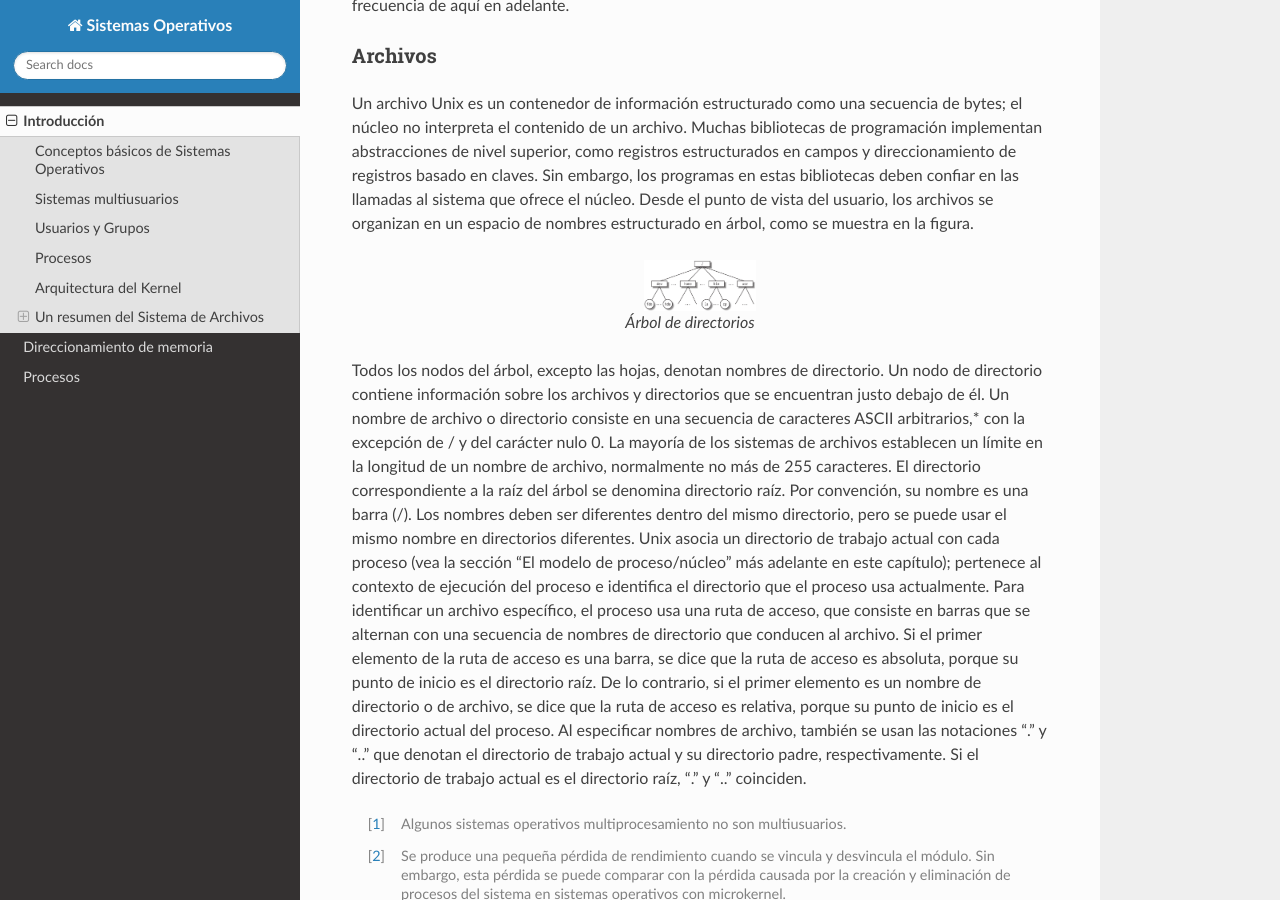
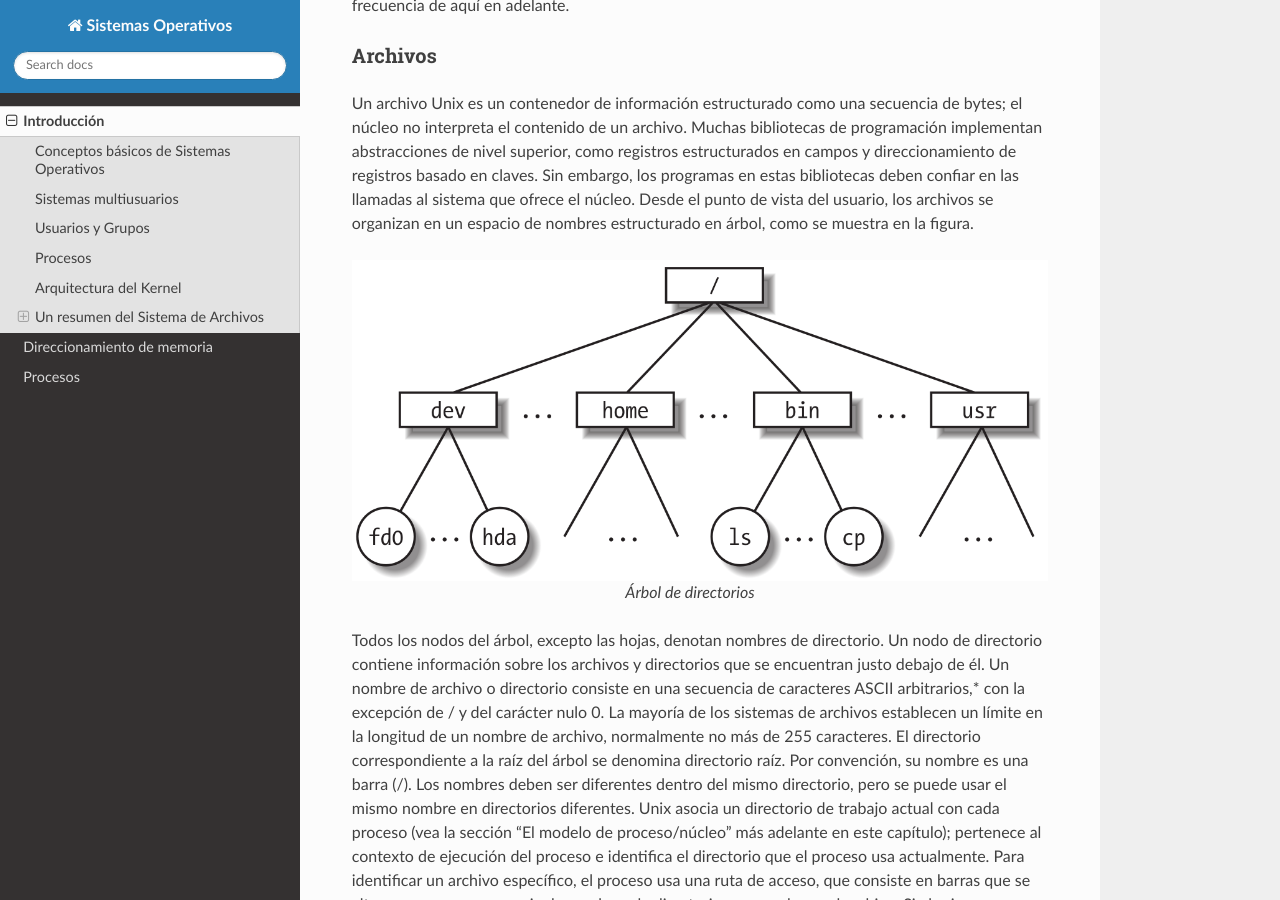
Before and after one commit to educonstantin/so, a Sphinx documentation site: the page built from docs/source/introduccion.rst, in a window 1280 px wide and 900 px high, scrolled down 5038 px. Built offline with Sphinx 7.4.7 and the Read the Docs theme 3.1.0, drawn with Linux system fonts in a browser that asks for light colours.

Commit message:
Add files via upload

```diff
--- a/docs/source/introduccion.rst
+++ b/docs/source/introduccion.rst
@@ -94,7 +94,6 @@ Un archivo Unix es un contenedor de información estructurado como una secuencia
 
 ..  figure:: ../images/introduccion_arbol.png
     :align: center
-    :scale: 10 %
     :alt: Árbol de directorios
 
     Árbol de directorios
```
